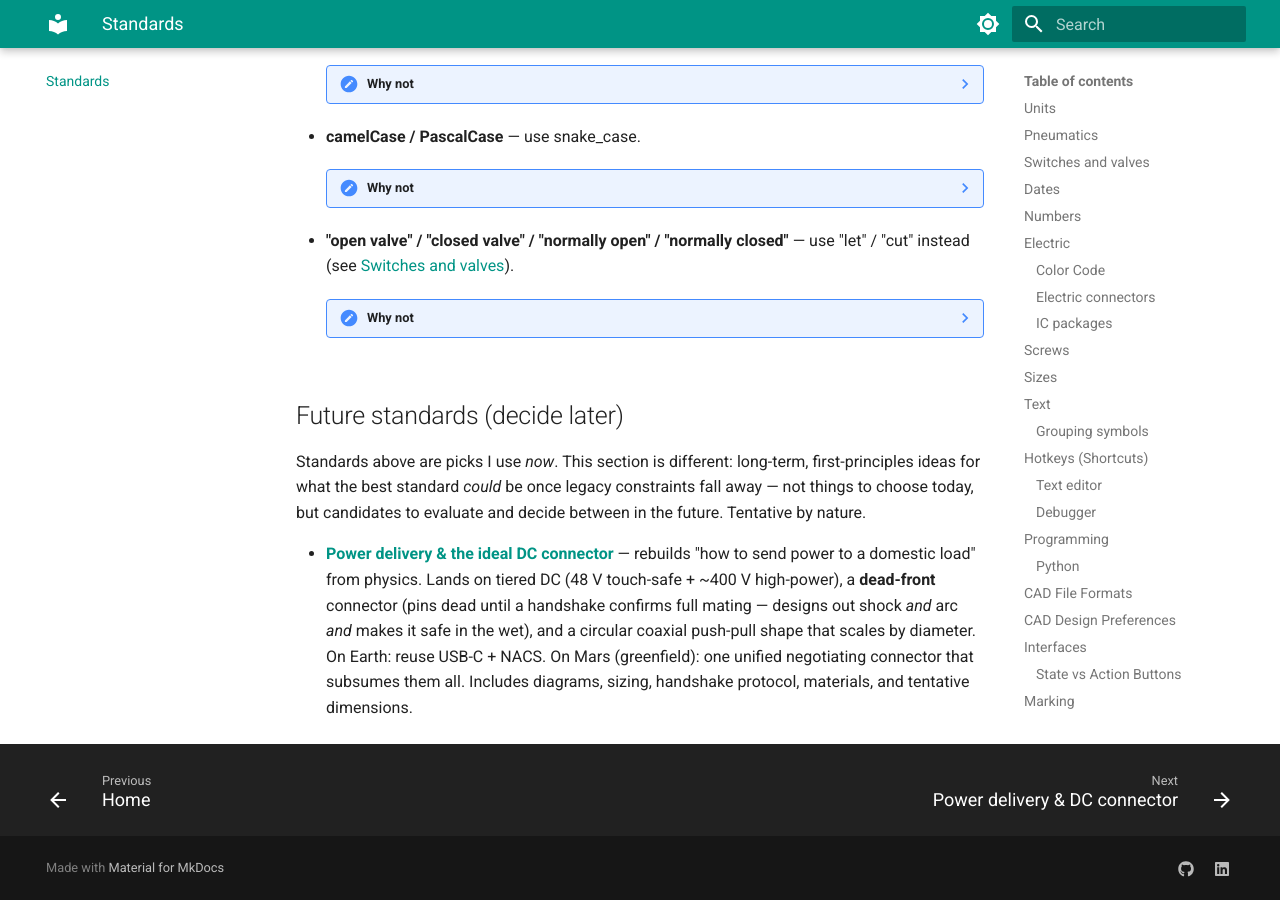
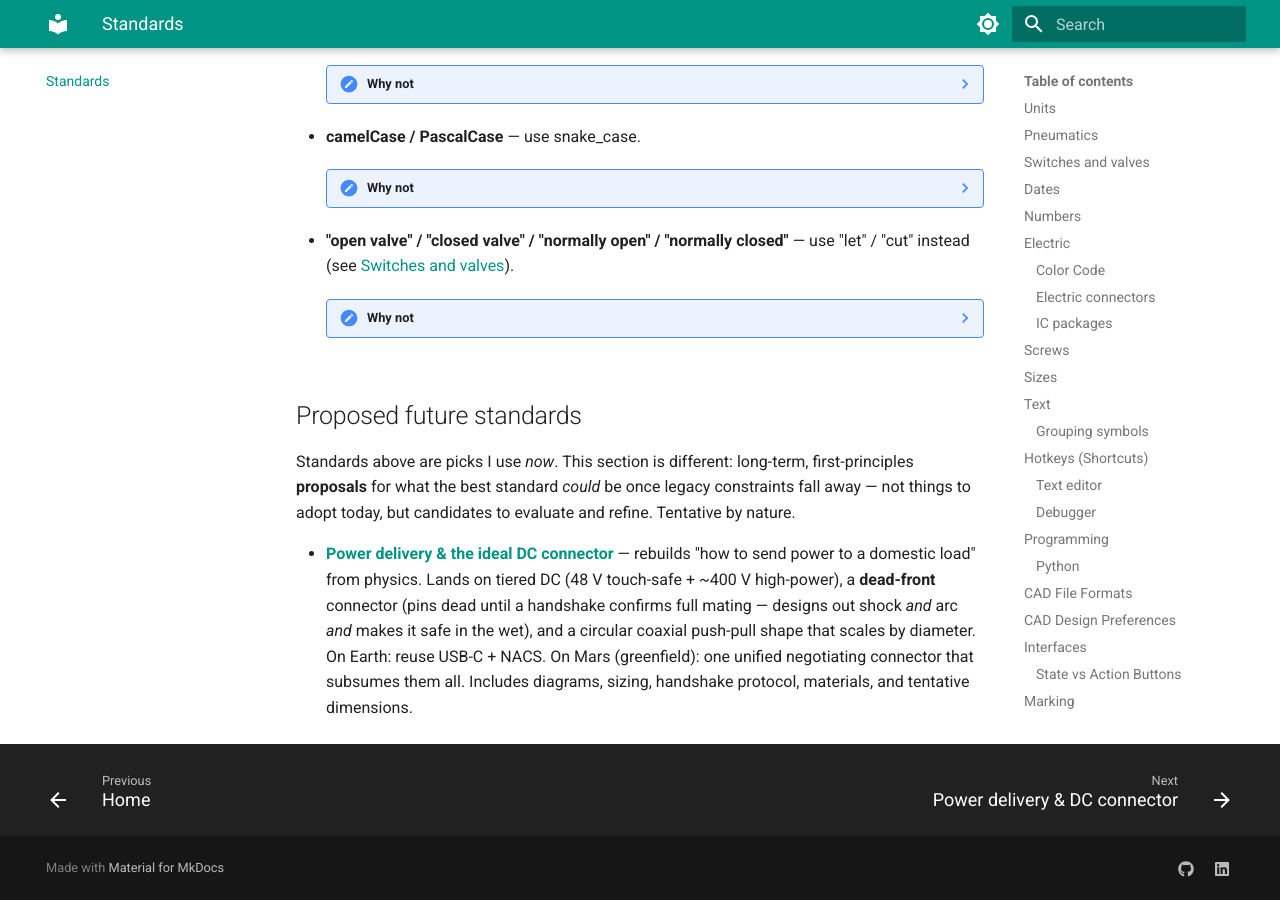
Before and after one commit to rubenayla/notes, an MkDocs documentation site: the page built from docs/standards.md, in a window 1280 px wide and 900 px high, scrolled down 21220 px. Built offline with MkDocs 1.6.1 and Material for MkDocs 9.7.7, drawn with Linux system fonts in a browser that asks for light colours.

Commit message:
Rename 'Future standards' → 'Proposed future standards'

```diff
--- a/docs/standards.md
+++ b/docs/standards.md
@@ -592,8 +592,8 @@ A button can communicate two things: what **is** (state) or what **will happen**
     ??? note "Why not"
         The word "open" flips meaning between fluids and electricity. An open switch blocks current; an open valve lets fluid through. "Let" / "cut" is unambiguous in both domains.
 
-## Future standards (decide later)
+## Proposed future standards
 
-Standards above are picks I use *now*. This section is different: long-term, first-principles ideas for what the best standard *could* be once legacy constraints fall away — not things to choose today, but candidates to evaluate and decide between in the future. Tentative by nature.
+Standards above are picks I use *now*. This section is different: long-term, first-principles **proposals** for what the best standard *could* be once legacy constraints fall away — not things to adopt today, but candidates to evaluate and refine. Tentative by nature.
 
 - **[Power delivery & the ideal DC connector](ideas/power-delivery-dc-connector.md)** — rebuilds "how to send power to a domestic load" from physics. Lands on tiered DC (48 V touch-safe + ~400 V high-power), a **dead-front** connector (pins dead until a handshake confirms full mating — designs out shock *and* arc *and* makes it safe in the wet), and a circular coaxial push-pull shape that scales by diameter. On Earth: reuse USB-C + NACS. On Mars (greenfield): one unified negotiating connector that subsumes them all. Includes diagrams, sizing, handshake protocol, materials, and tentative dimensions.
--- a/mkdocs.yml
+++ b/mkdocs.yml
@@ -29,7 +29,7 @@ theme:
 nav:
   - Home: index.md
   - Standards: standards.md
-  - Future standards:
+  - Proposed future standards:
     - Power delivery & DC connector: ideas/power-delivery-dc-connector.md
   - Portfolio ↗: https://rubenayla.xyz/
 
```
